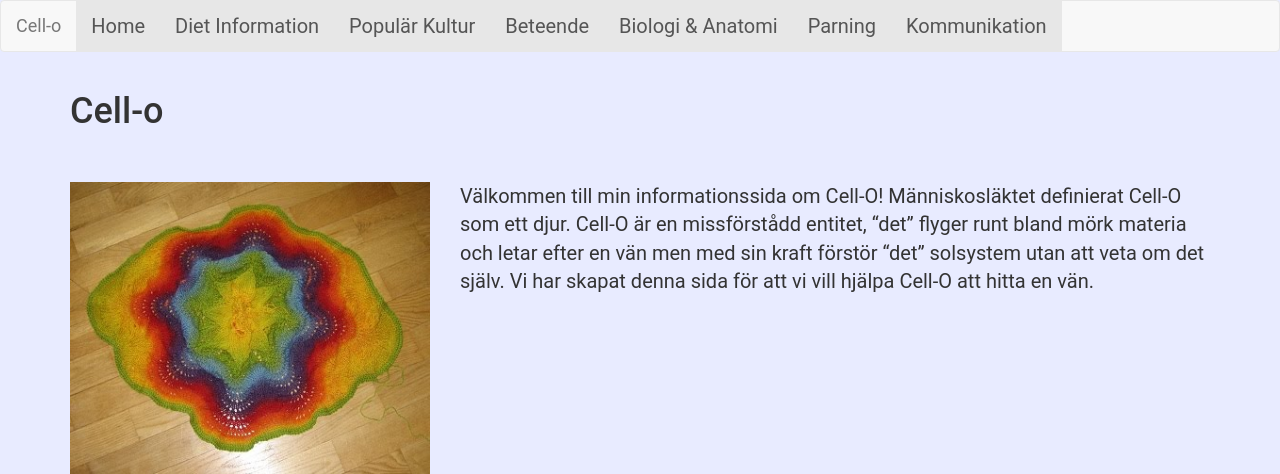
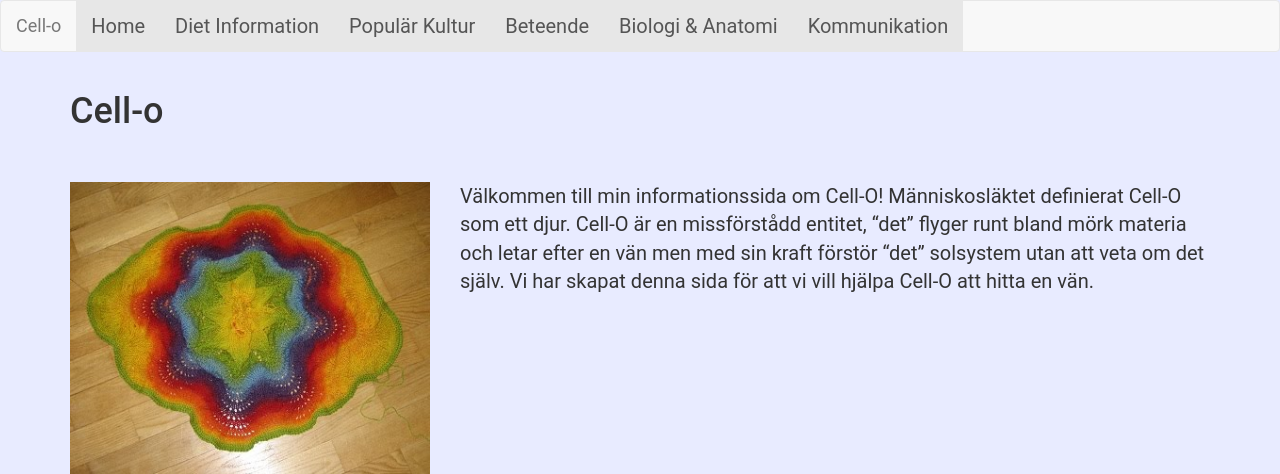
Before and after one commit to AleksandarFaraj/scrum_cello-o, a PHP site: page /index.php in a window 1280 px wide. Shown: the top 474 px of the page. Run offline with PHP 8.4, Linux system fonts and the light colour scheme.

Commit message:
remove link mating

```diff
--- a/partials/header.php
+++ b/partials/header.php
@@ -29,7 +29,6 @@
 	        <li class="active"><a href="/popular-culture.php">Populär Kultur</a></li>
 	        <li class="active"><a href="/animal-behaviour.php">Beteende</a></li>
 	        <li class="active"><a href="/biology.php">Biologi & Anatomi</a></li>
-	        <li class="active"><a href="/mating.php">Parning</a></li>
 	        <li class="active"><a href="/communication.php">Kommunikation</a></li>
 	      </ul>
 	    </div><!-- /.navbar-collapse -->
```
